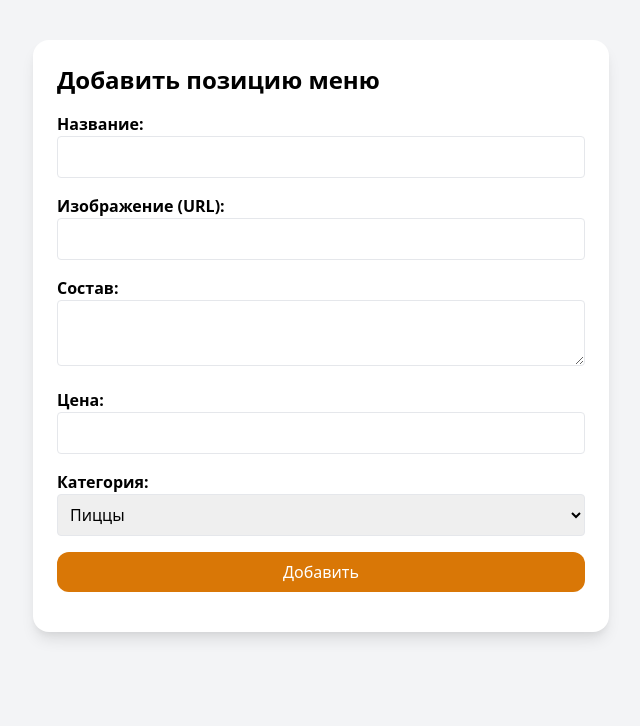
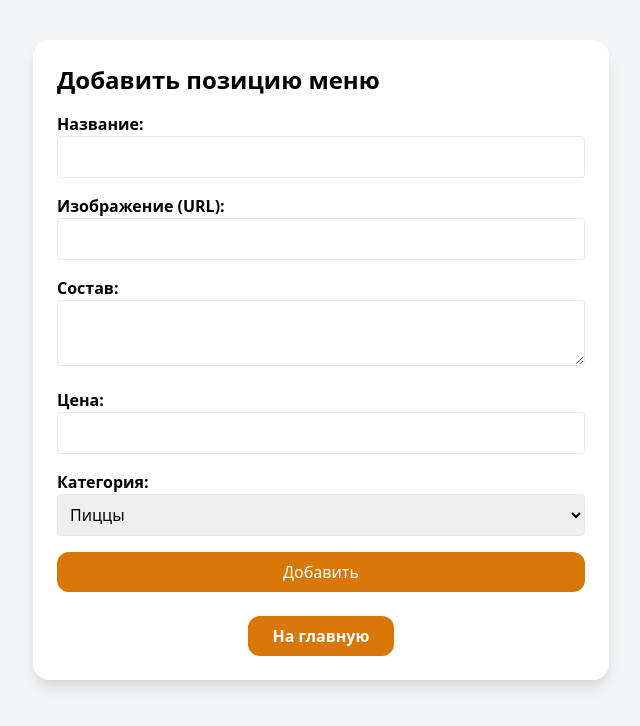
Before and after one commit to Rayfff01/pizzaDay, a website built with Vite: page admin.html in a window 1280 px wide. Shown: the whole page, without its empty margins (319-959 px from the left). Built offline with nearby package versions, Linux system fonts and the light colour scheme.

Commit message:
первая версия админки

```diff
--- a/admin.html
+++ b/admin.html
@@ -52,6 +52,14 @@
 
     <p id="statusMsg" class="mt-4 text-lg font-semibold"></p>
 
+    <!-- Кнопка для перехода на главную -->
+    <div class="mt-6 text-center">
+  <a href="index.html"
+     class="inline-block w-full sm:w-auto px-6 py-2 bg-yellow-600 text-white font-bold rounded-xl hover:bg-yellow-700 transition">
+    На главную
+  </a>
+</div>
+
   </div>
 </body>
 </html>
```
